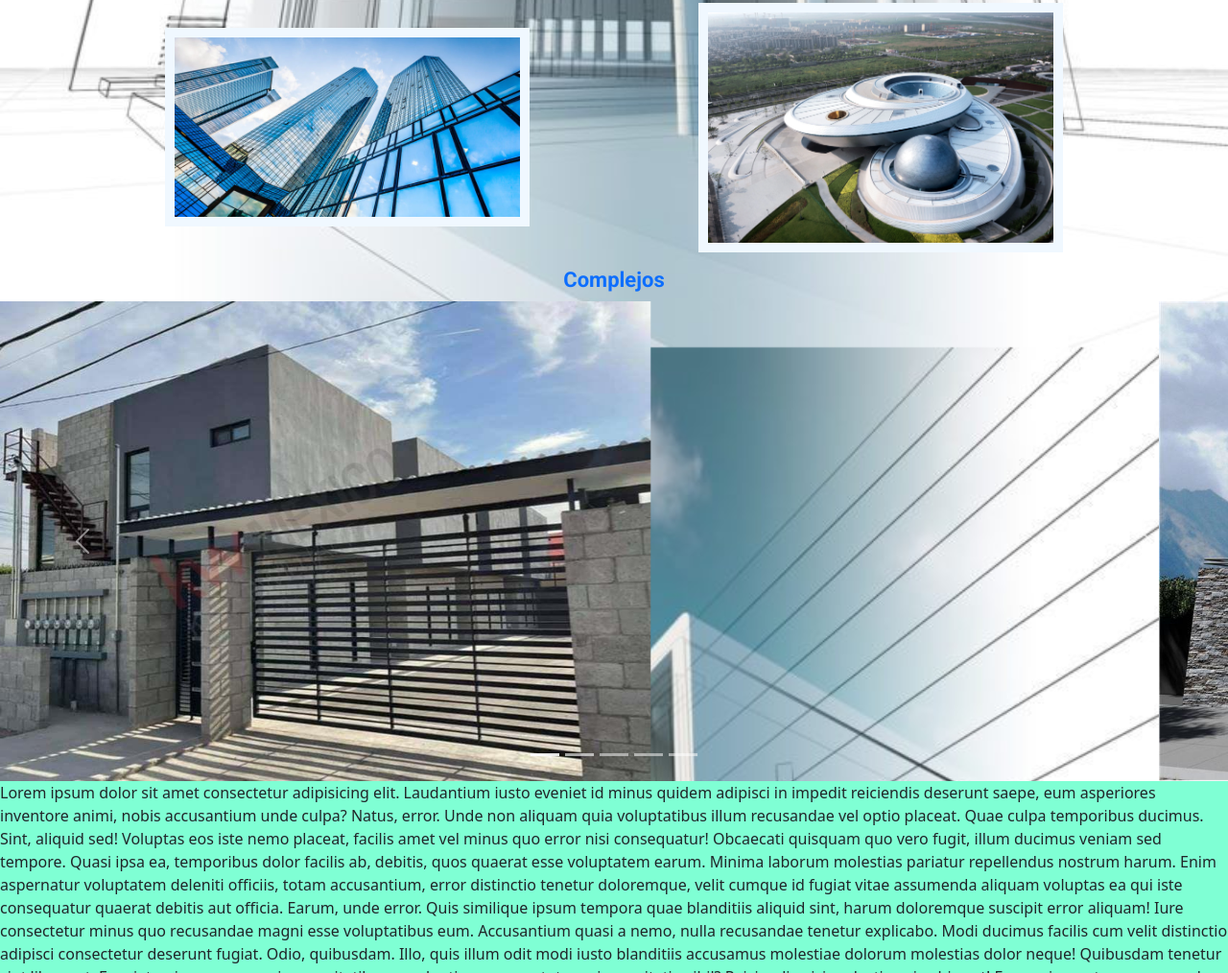
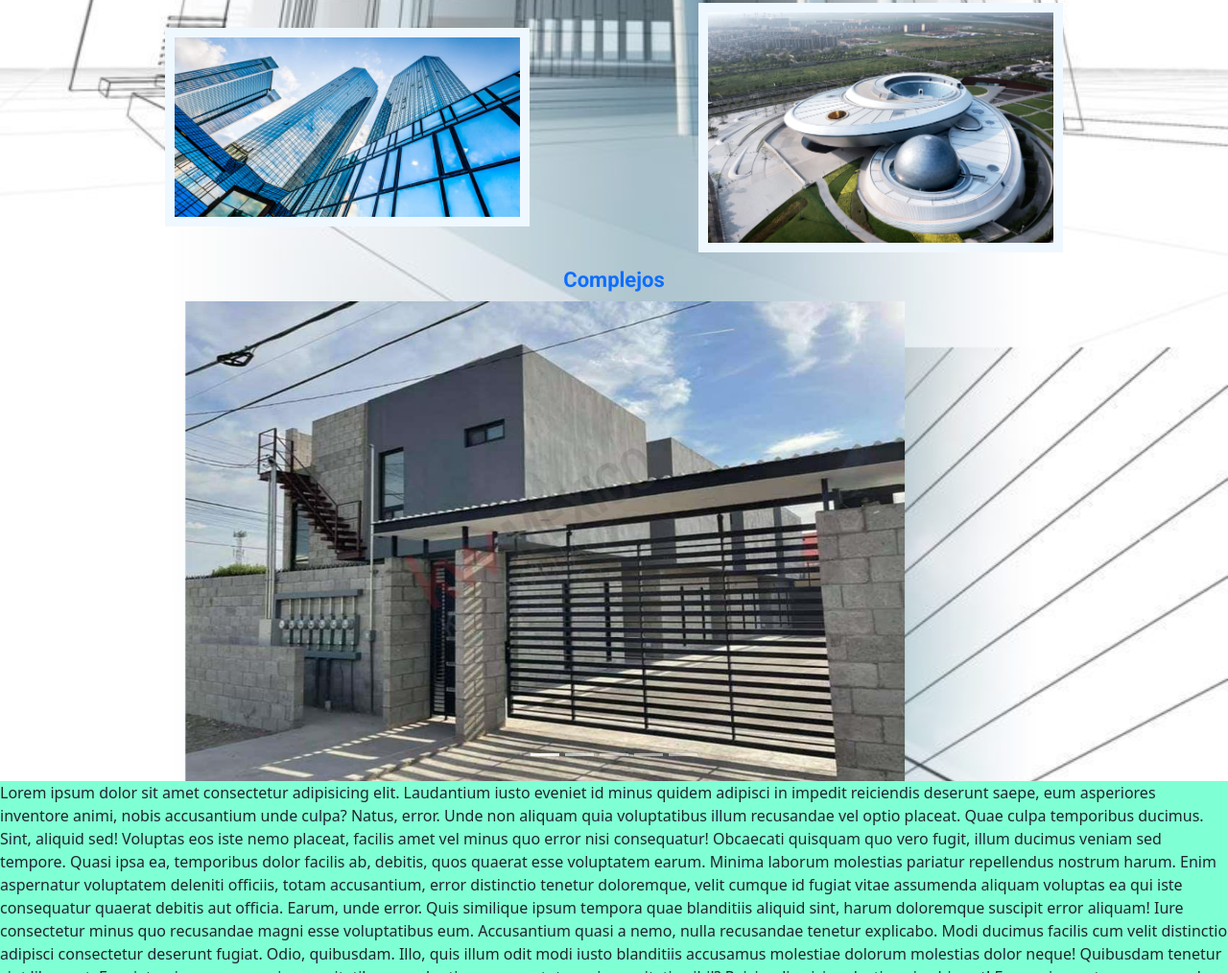
Before and after one commit to juanma14791/proyecto, a plain HTML site: page pages/images.html in a window 1280 px wide. Shown: the part 938-1952 px from the top of the page at 96% size. Drawn offline with nearby package versions, Linux system fonts and the light colour scheme; files that its build step writes are made by us from their sources; files whose address does not match are found by name.

Commit message:
pude centrar el carousel

```diff
--- a/css/style.css
+++ b/css/style.css
@@ -73,6 +73,9 @@ padding: 0;
     padding: 10px;
     margin: 5px;
 }
+.video:hover {
+    transform: scale(1.1);
+}
 footer {
     background-color: aquamarine;
     height: 200px;
@@ -107,6 +110,8 @@ footer {
     /* width: 380px; */
     height: 500px;
     object-fit: contain;
+    width: 100%;
+    margin: auto;
     /* justify-content: center;
     align-items: center;
     align-content: center; */
--- a/pages/images.html
+++ b/pages/images.html
@@ -52,7 +52,7 @@
                 </section>
             <section >
                 <h2><a class="link" href="">Complejos</a></h2>
-                <div class="imgSlide row justify-content-center">
+                <div class="imgSlide">
                     <div id="carouselExampleIndicators" class="carousel slide " data-bs-ride="carousel">
                         <div class="carousel-indicators">
                           <button type="button" data-bs-target="#carouselExampleIndicators" data-bs-slide-to="0" class="active" aria-current="true" aria-label="Slide 1"></button>
@@ -61,7 +61,7 @@
                           <button type="button" data-bs-target="#carouselExampleIndicators" data-bs-slide-to="3" aria-label="Slide 4"></button>
                           <button type="button" data-bs-target="#carouselExampleIndicators" data-bs-slide-to="4" aria-label="Slide 5"></button>
                         </div>
-                        <div class="carousel-inner col-sm-12">
+                        <div class="carousel-inner">
                           <div class="carousel-item active">
                             <img src="../assets/img/complejo.jpg" class="imgSlide" alt="...">
                           </div>
```
